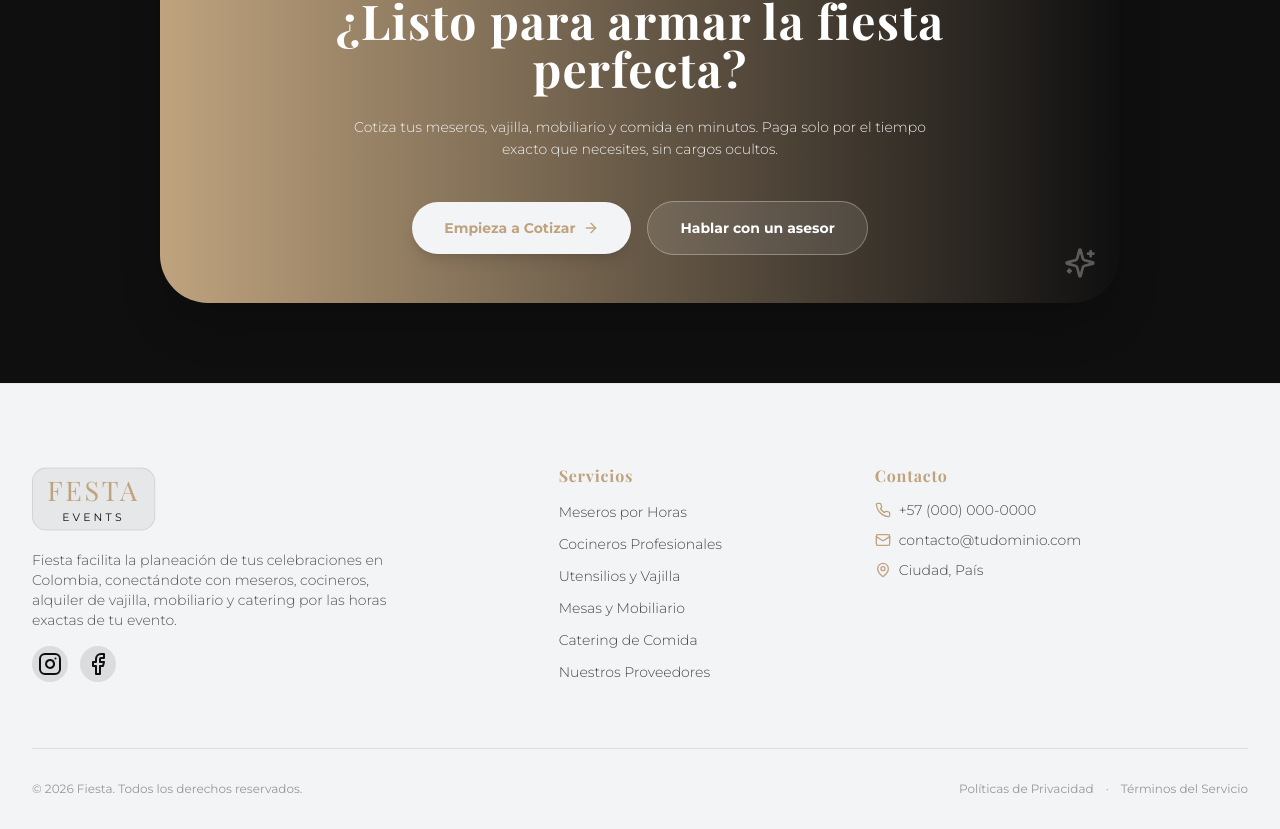
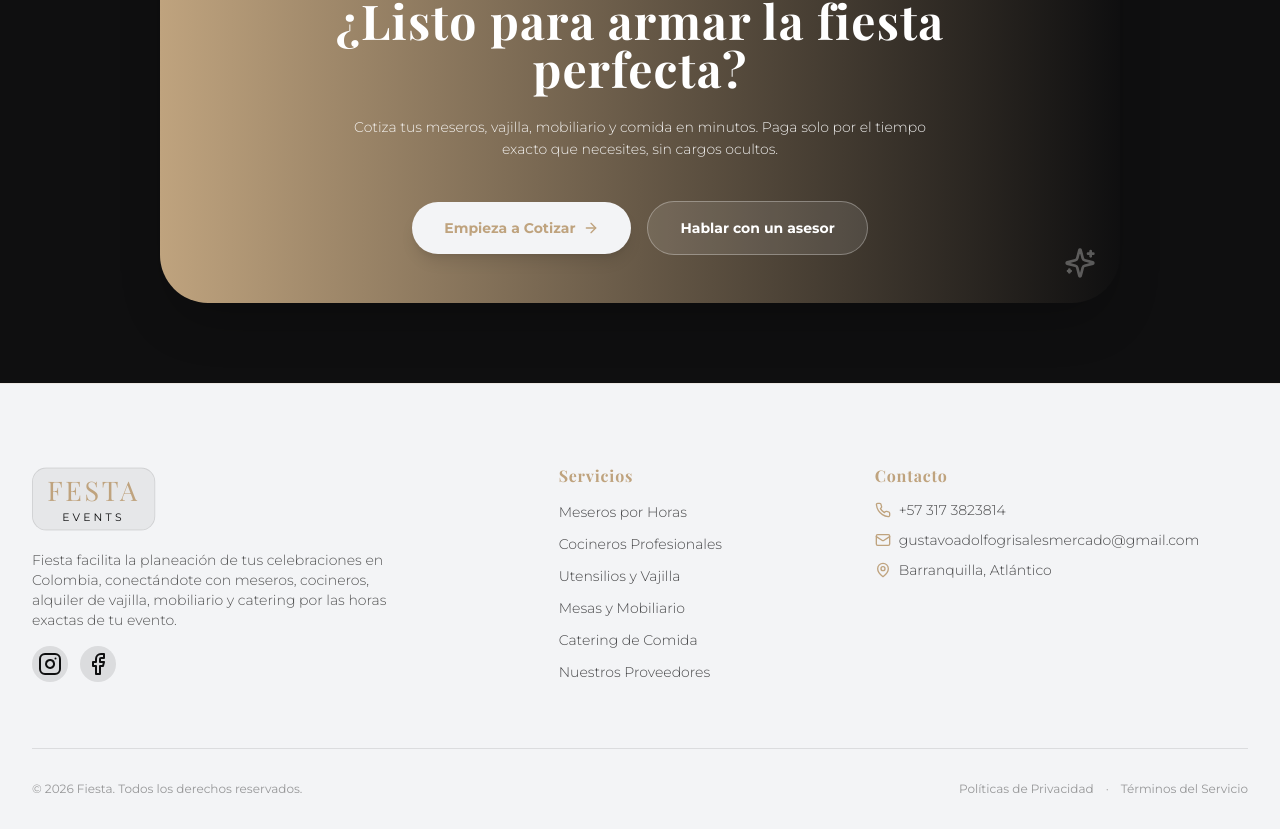
Before and after one commit to GestivaOne02/festa, a Next.js app: page / in a window 1280 px wide. Shown: the part 4416-5245 px from the top of the page. Built offline with nearby package versions, Linux system fonts and the light colour scheme; no server answers; the database is empty.

Commit message:
content: update contact information in footer

```diff
--- a/components/Footer.tsx
+++ b/components/Footer.tsx
@@ -66,15 +66,15 @@ export default function Footer() {
             <ul className="space-y-2.5 text-xs md:text-sm text-dark-bg/75 font-light">
               <li className="flex items-start gap-2">
                 <Phone className="w-4 h-4 text-primary-gold shrink-0 mt-0.5" />
-                <span>+57 (000) 000-0000</span>
+                <span>+57 317 3823814</span>
               </li>
               <li className="flex items-start gap-2">
                 <Mail className="w-4 h-4 text-primary-gold shrink-0 mt-0.5" />
-                <span className="break-all">contacto@tudominio.com</span>
+                <span className="break-all">gustavoadolfogrisalesmercado@gmail.com</span>
               </li>
               <li className="flex items-start gap-2">
                 <MapPin className="w-4 h-4 text-primary-gold shrink-0 mt-0.5" />
-                <span>Ciudad, País</span>
+                <span>Barranquilla, Atlántico</span>
               </li>
             </ul>
           </div>
```
